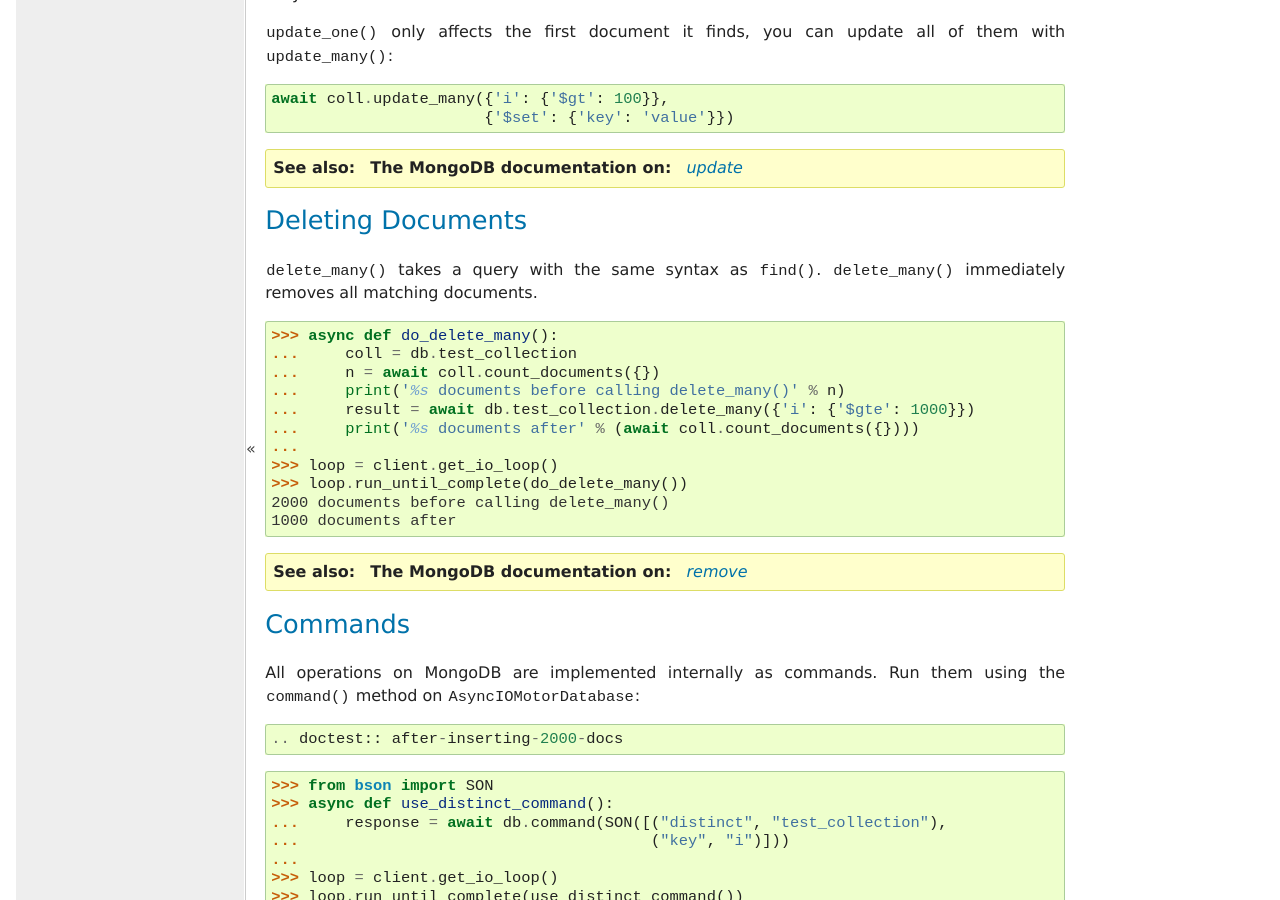
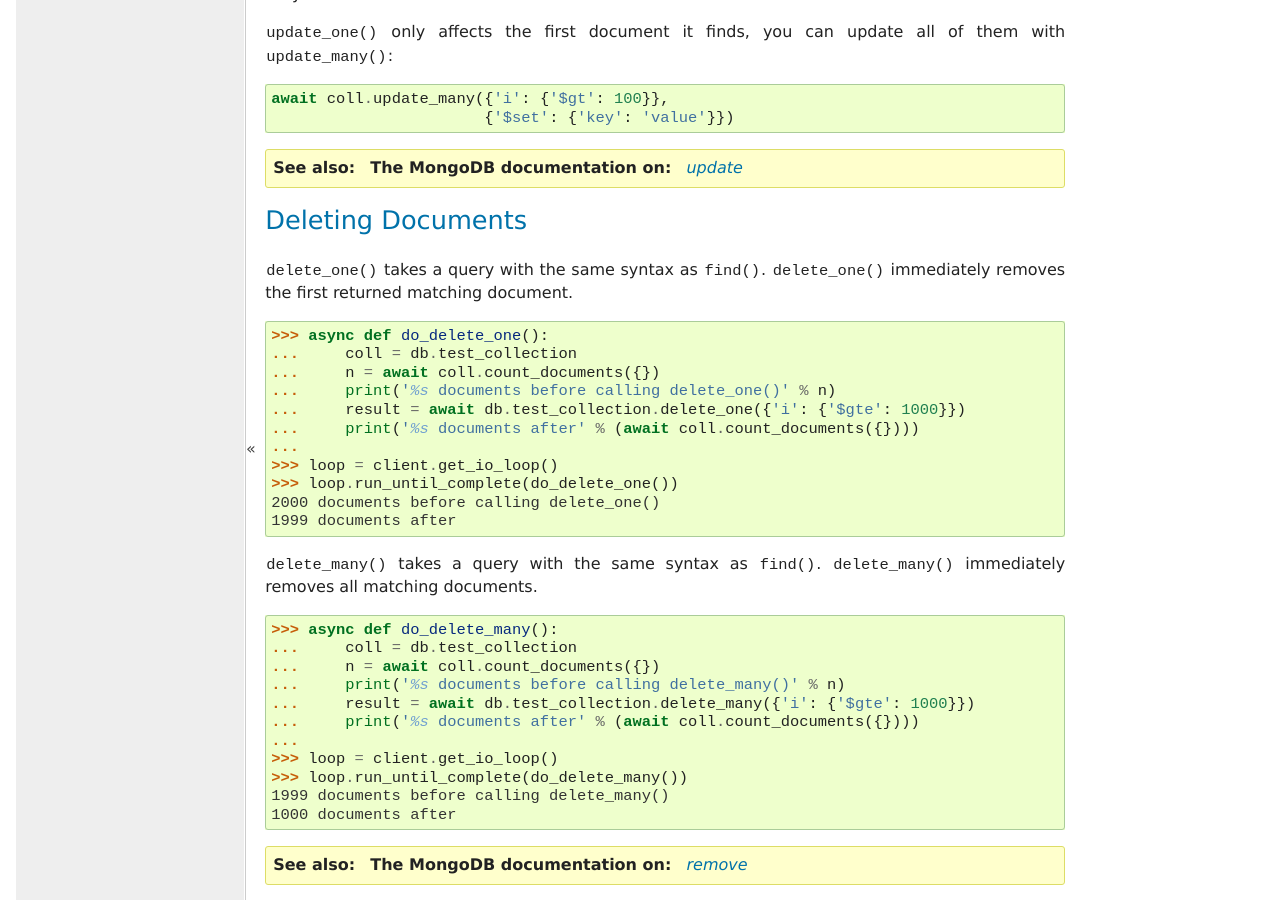
Before and after one commit to mongodb/motor, a Sphinx documentation site: the page built from doc/tutorial-asyncio.rst, in a window 1280 px wide and 900 px high, scrolled down 5507 px. Built offline with Sphinx 7.4.7, drawn with Linux system fonts in a browser that asks for light colours; the version number is read from the project's files by our own code.

Commit message:
MOTOR-936 Mention method delete_one in asyncio tutorial in documentation

```diff
--- a/doc/tutorial-asyncio.rst
+++ b/doc/tutorial-asyncio.rst
@@ -342,6 +342,24 @@ update all of them with :meth:`update_many`::
 Deleting Documents
 ------------------
 
+:meth:`~motor.motor_asyncio.AsyncIOMotorCollection.delete_one` takes a query with the same syntax as
+:meth:`~motor.motor_asyncio.AsyncIOMotorCollection.find`.
+:meth:`delete_one` immediately removes the first returned matching document.
+
+.. doctest:: after-inserting-2000-docs
+
+  >>> async def do_delete_one():
+  ...     coll = db.test_collection
+  ...     n = await coll.count_documents({})
+  ...     print('%s documents before calling delete_one()' % n)
+  ...     result = await db.test_collection.delete_one({'i': {'$gte': 1000}})
+  ...     print('%s documents after' % (await coll.count_documents({})))
+  ...
+  >>> loop = client.get_io_loop()
+  >>> loop.run_until_complete(do_delete_one())
+  2000 documents before calling delete_one()
+  1999 documents after
+
 :meth:`~motor.motor_asyncio.AsyncIOMotorCollection.delete_many` takes a query with the same syntax as
 :meth:`~motor.motor_asyncio.AsyncIOMotorCollection.find`.
 :meth:`delete_many` immediately removes all matching documents.
@@ -357,7 +375,7 @@ Deleting Documents
   ...
   >>> loop = client.get_io_loop()
   >>> loop.run_until_complete(do_delete_many())
-  2000 documents before calling delete_many()
+  1999 documents before calling delete_many()
   1000 documents after
 
 .. mongodoc:: remove
```
